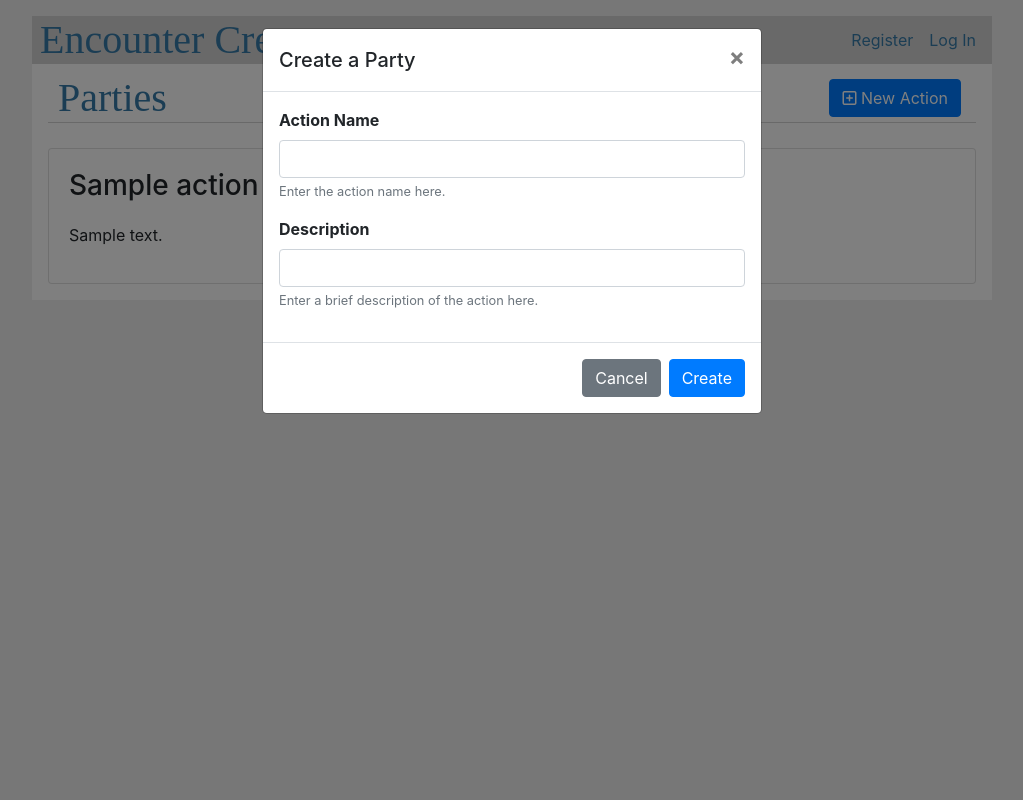
After one commit to rhit-hurtigna/Encounter-Creator-S2G3, a Flask app: template flask/encounter_creator/templates/actions/index.html in a window 1280 px wide, after a click on "New Action". The commit adds this page. Shown: the whole page, without its empty margins (128-1151 px from the left). Run offline with Flask 2, Linux system fonts and the light colour scheme; the template is opened without the code that fills it: most values are stand-ins (such as "Sample title", 1, 10 or a date in 2020); some libraries are stand-ins or nearby versions.

Commit message:
Basic HTML for actions page

```diff
--- /dev/null
+++ b/flask/encounter_creator/templates/actions/index.html
@@ -0,0 +1,50 @@
+{% extends 'base.html' %}
+
+{% block header %}
+  <h1>{% block title %}Parties{% endblock %}</h1>
+  <button type="button" class="btn btn-primary" data-target="#createActionModal" data-toggle="modal"><i class="far fa-plus-square"></i>&nbsp;New Action</button>
+{% endblock %}
+{% block content %}
+  {% for action in actions %}
+    <div class="card">
+      <div class="card-body">
+        <div class="card-title row">
+          <h3 class="col-12">{{ action['name'] }}</h3>
+        </div>
+        <p>{{ action['description'] }}</p>
+      </div>
+    </div>
+  {% endfor %}
+
+<div class="modal fade" id="createActionModal" tabindex="-1" role="dialog" aria-labelledby="createActionModalLabel" aria-hidden="true">
+  <div class="modal-dialog" role="document">
+    <div class="modal-content">
+      <div class="modal-header">
+        <h5 class="modal-title" id="createActionModalLabel">Create a Party</h5>
+        <button type="button" class="close" data-dismiss="modal" aria-label="Close">
+          <span aria-hidden="true">&times;</span>
+        </button>
+      </div>
+      <form method="post" action="{{ url_for('actions.create') }}">
+        <div class="modal-body">
+          <div class="form-group">
+              <label for="name">Action Name</label>
+              <input class="form-control" id="name" name="name" maxlength="50" required aria-describedby="nameHelp">
+              <small id="nameHelp" class="form-text text-muted">Enter the action name here.</small>
+          </div>
+          <div class="form-group">
+              <label for="name">Description</label>
+              <input class="form-control" id="description" name="description" maxlength="200" required aria-describedby="descriptionHelp">
+              <small id="descriptionHelp" class="form-text text-muted">Enter a brief description of the action here.</small>
+          </div>
+        </div>
+        <div class="modal-footer">
+          <button type="button" class="btn btn-secondary" data-dismiss="modal">Cancel</button>
+          <button type="submit" class="btn btn-primary">Create</button>
+        </div>
+      </form>
+    </div>
+  </div>
+</div>
+
+{% endblock %}
--- a/flask/encounter_creator/templates/base.html
+++ b/flask/encounter_creator/templates/base.html
@@ -22,7 +22,7 @@
     <li><a class="action" href="{{ url_for('main.index') }}">Home</a></li>
     <li><a class="action" href="{{ url_for('parties.parties') }}">Manage Parties</a></li>
     <li><a class="action" href="{{ url_for('monsters.monsters') }}">View Monsters</a></li>
-    <li><a class="action" href="{{ url_for('actions.actions') }}">View Actions</a></li>
+    <li><a class="action" href="{{ url_for('actions.actions', page_num=1) }}">View Actions</a></li>
     <li><a href="{{ url_for('auth.logout') }}">Log Out</a></li>
     {% else %}
     <li><a href="{{ url_for('auth.register') }}">Register</a></li>
--- a/flask/encounter_creator/templates/parties/member.html
+++ b/flask/encounter_creator/templates/parties/member.html
@@ -34,7 +34,7 @@
           <div class="form-group">
             <label for="actionName">Action Name</label>
             <input class="form-control" id="actionName" name="name" maxlength="50" required aria-describedby="actionNameHelp">
-            <small id="actionNameHelp" class="form-text text-muted">Enter the action's name here. Use the <a href="{{ url_for('actions.actions') }}">action catalog</a> to find one.</small>
+            <small id="actionNameHelp" class="form-text text-muted">Enter the action's name here. Use the <a href="{{ url_for('actions.actions', page_num=1) }}">action catalog</a> to find one.</small>
           </div>
           <input type="number" name="memberID" value="{{ member.ID }}" hidden>
         </div>
```
Also changed, not shown: flask/encounter_creator/actions.py (+26 -4 lines).
